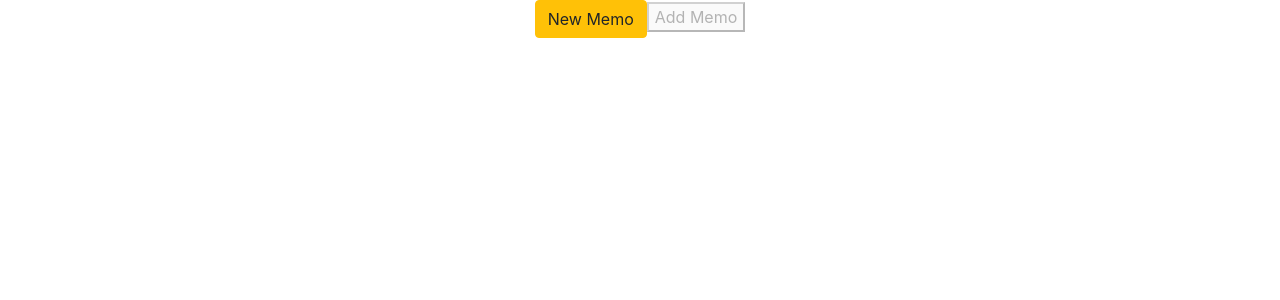
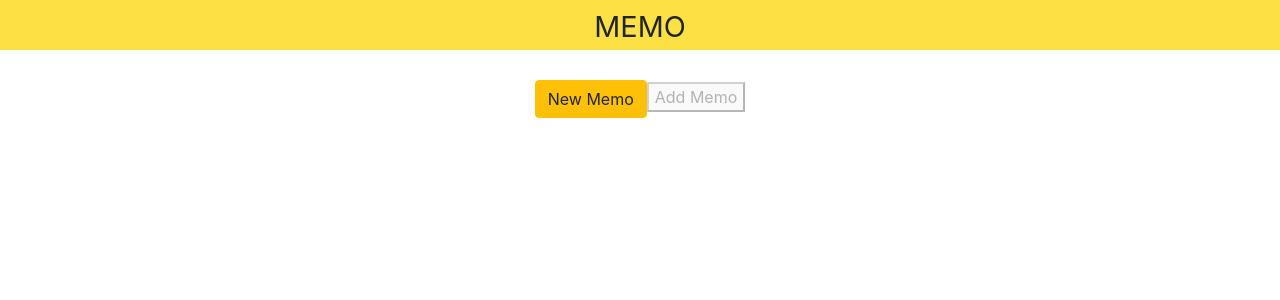
Before and after one commit to hkKevin/memo, a React (Create React App) app: page / in a window 1280 px wide. Shown: the top 300 px of the page. Built offline with nearby package versions, Linux system fonts and the light colour scheme.

Commit message:
Added header

```diff
--- a/src/App.js
+++ b/src/App.js
@@ -2,6 +2,7 @@ import React, { Component } from 'react';
 
 import './App.css';
 import Memos from './containers/Memos';
+import Header from './components/Header/Header';
 
 class App extends Component {
 
@@ -9,6 +10,7 @@ class App extends Component {
   render() {
     return (
       <div className="App">
+        <Header />
         <Memos />
       </div>
     );
--- /dev/null
+++ b/src/components/Header/Header.css
@@ -0,0 +1,10 @@
+.header {
+  background: #fde144;
+  width: 100%;
+  height: 50px;
+  padding: 5px;
+  margin-bottom: 30px;
+  text-align: center;
+  font-size: 1.8rem;
+  /* box-shadow: 0 2px #fde144; */
+}
--- /dev/null
+++ b/src/components/Header/Header.js
@@ -0,0 +1,11 @@
+import React from 'react';
+
+import './Header.css'
+
+const Header = () => (
+  <div>
+    <header className='header'>MEMO</header>
+  </div>
+);
+
+export default Header;
```
